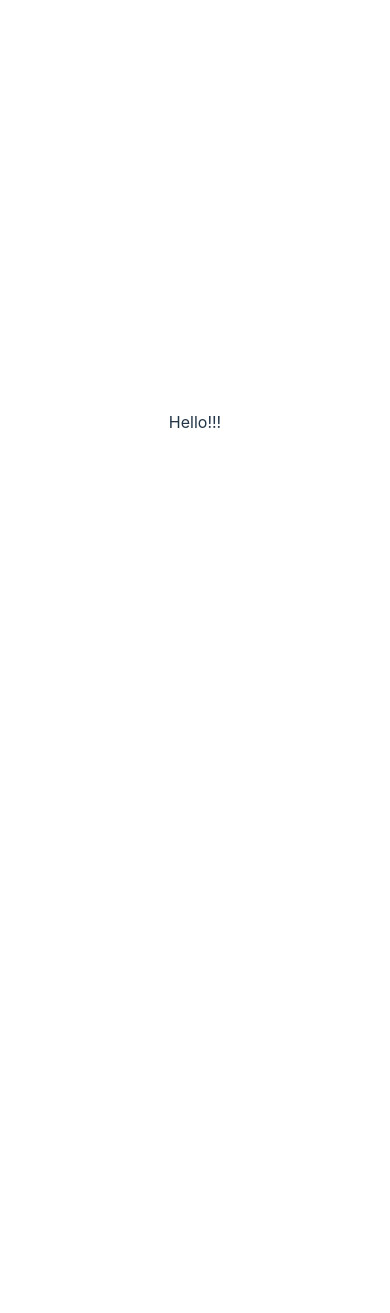
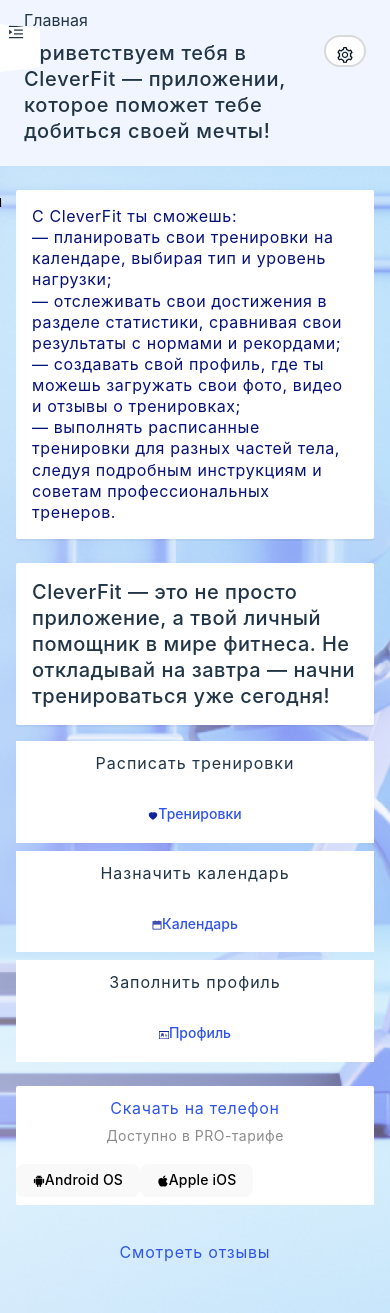
Before and after one commit to TatsianaSauko/CleverFIT, a React (Vite) app: page /#/ in a window 390 px wide. Before the commit the page ends 844 px from the top, so only its background shows below. Built offline with nearby package versions, Linux system fonts and the light colour scheme.

Commit message:
feat: add pages

```diff
--- a/src/pages/main-page/main-page.css
+++ b/src/pages/main-page/main-page.css
@@ -2,3 +2,162 @@
     max-width: 1440px;
     margin: 0 auto;
 }
+
+.main {
+    padding: 24px;
+}
+
+.block_skills {
+    background-color: #fff;
+    box-shadow: 0 2px 0 0 rgba(0, 0, 0, 0.04);
+    border-radius: 2px;
+    color: #061178;
+    max-width: 752px;
+    padding: 24px;
+    font-size: 16px;
+    line-height: 20.7px;
+    letter-spacing: 0.6px;
+    font-weight: 400;
+}
+
+.sub_title {
+    margin-top: 24px;
+    background-color: #fff;
+    box-shadow: 0 2px 0 0 rgba(0, 0, 0, 0.04);
+    border-radius: 2px;
+    max-width: 752px;
+    padding: 24px;
+    padding-right: 58px;
+    font-size: 20px;
+    line-height: 26px;
+    letter-spacing: 0.5px;
+    font-weight: 500;
+}
+
+.block_cards {
+    margin-top: 16px;
+    max-width: 752px;
+
+}
+.cards_wrapper {
+    display: flex;
+    gap: 16px;
+    align-items: stretch;
+}
+
+.block_download {
+    border-radius: 2px;
+    width: 240px;
+    background: #fff;
+    position: absolute;
+    bottom: 42px;
+    right: 24px;
+}
+
+.info {
+    display: flex;
+    flex-direction: column;
+    gap: 8px;
+    justify-content: left;
+    padding: 12px 24px;
+
+}
+
+.block_download
+.divider {
+    margin: 0;
+}
+
+.block_download__buttons {
+    display: flex;
+    padding-top: 7px;
+    padding-bottom: 8px;
+}
+
+.block_download__title  {
+    color: #2F54EB;
+    font-size: 16px;
+    line-height: 21px;
+    letter-spacing: 0.7px;
+}
+
+.block_download__sub_title  {
+    color: #8C8C8C;
+    font-size: 14px;
+    line-height: 18px;
+    letter-spacing: 0.5px;
+}
+
+.btn_download  {
+    border: none;
+    font-size: 14px;
+    letter-spacing: 0.2px;
+}
+
+.footer {
+    background-color: transparent;
+    height: auto;
+    padding-left: 24px;
+    padding-bottom: 42px;
+}
+
+.footer_btn {
+    border-radius: 2px;
+    padding: 9.5px 15px;
+    width: 171px;
+    font-size: 16px;
+    line-height: 130%;
+    text-align: center;
+    color: #2F54EB;
+    text-align: center;
+    letter-spacing: 0.8px;
+
+}
+@media (max-width: 900px) {
+    .sub_title {
+        padding-right: 24px;
+
+    }
+
+}
+@media (max-width: 735px) {
+    .cards_wrapper{
+        flex-direction: column;
+    }
+
+    .block_download {
+        position: inherit;
+        margin-top: 24px;
+        width: 100%;
+        text-align: center;
+    }
+}
+
+@media screen and (max-width: 600px) {
+    .main {
+        padding-left: 16px ;
+        padding-right: 16px ;
+    }
+
+    .sub_title {
+        padding: 16px;
+    }
+
+    .block_skills {
+        padding: 16px;
+        padding-right: 23px ;
+        line-height: 132%;
+    }
+
+    .cards_wrapper {
+        gap: 8px;
+    }
+
+    .footer {
+        display: flex;
+        justify-content: center;
+        padding: 0%;
+        padding-bottom: 40px;
+        padding-top: 4px;
+    }
+}
--- a/src/pages/main-page/main-page.tsx
+++ b/src/pages/main-page/main-page.tsx
@@ -1,10 +1,70 @@
+import { Layout, Button, Divider } from 'antd';
+import React, { useState } from 'react';
 import './main-page.css';
+import { Sider } from '../../components/Sider';
+import { Header } from '../../components/Header';
+import { SiderMobile } from '../../components/SiderMobile';
+import { Card} from '../../components/Card';
+import backgroundImage from '/png/mainPageLight.png';
+import { MenuFoldOutlined, MenuUnfoldOutlined } from '@ant-design/icons';
+import { HeartIconSmall, CalendarIconSmall, IdCardIconSmall, AppleIcon, AndroidIcon} from './../../icons/index';
+
+const { Content, Footer } = Layout;
 
 export const MainPage: React.FC = () => {
+  const [collapsed, setCollapsed] = useState(false);
+  const [collapsedMobile, setCollapsedMobile] = useState(false);
 
-    return (
-        <>
-            Hello!!!
-        </>
-    );
+    const toggleCollapsedMobile = () => {
+        setCollapsedMobile(!collapsedMobile);
+      };
+
+  const toggleCollapsed = () => {
+    setCollapsed(!collapsed);
+  };
+
+
+  return (
+    <Layout style={{backgroundImage: `url(${backgroundImage})`, backgroundSize: 'cover', backgroundPosition: 'center'}} className='wrapper'>
+        <Sider collapsed={collapsed} />
+        {!collapsedMobile? <MenuUnfoldOutlined className='sider-switch-mobile' data-test-id='sider-switch' onClick={toggleCollapsedMobile} />:
+         <MenuFoldOutlined className='sider-switch-mobile trigger' data-test-id='sider-switch' onClick={toggleCollapsedMobile}/>}
+         <SiderMobile collapsedMobile={collapsedMobile}/>
+
+
+        <Layout style={{backgroundColor: 'transparent'}} className='site_layout'>
+            <Header collapsed={collapsed} toggleCollapsed={toggleCollapsed} />
+
+            <Content className='main'>
+                <div className='block_skills'>C CleverFit ты сможешь: <br/>— планировать свои тренировки на календаре, выбирая тип и уровень нагрузки;<br/> — отслеживать свои достижения в разделе статистики, сравнивая свои результаты c нормами и рекордами; <br/>— создавать свой профиль, где ты можешь загружать свои фото, видео и отзывы o тренировках; <br/>— выполнять расписанные тренировки для разных частей тела, следуя подробным инструкциям и советам профессиональных тренеров.</div>
+                <div className='sub_title'>CleverFit — это не просто приложение, a твой личный помощник в мире фитнеса. He откладывай на завтра — начни тренироваться уже сегодня!</div>
+                <div className='block_cards'>
+                    <div className='cards_wrapper'>
+                    <Card title='Расписать тренировки' link='Тренировки' icon={<HeartIconSmall/>}/>
+                    <Card title='Назначить календарь' link='Календарь' icon={<CalendarIconSmall/>}/>
+                    <Card title='Заполнить профиль' link='Профиль' icon={<IdCardIconSmall />}/>
+                    </div>
+                </div>
+                <div className='block_download'>
+                    <div className='info'>
+                    <div className='block_download__title'>Скачать на телефон</div>
+                    <div className='block_download__sub_title'>Доступно в PRO-тарифе</div>
+                    </div>
+                    <Divider className='divider'/>
+                    <div className='block_download__buttons'>
+                    <Button icon={<AndroidIcon />} block className='btn_download'>
+                    Android OS
+                    </Button>
+                    <Button icon={<AppleIcon />} block className='btn_download'>
+                    Apple iOS
+                    </Button>
+                    </div>
+                </div>
+             </Content>
+            <Footer className='footer'>
+                <div className='footer_btn'>Смотреть отзывы</div>
+            </Footer>
+        </Layout>
+    </Layout>
+  );
 };
```
